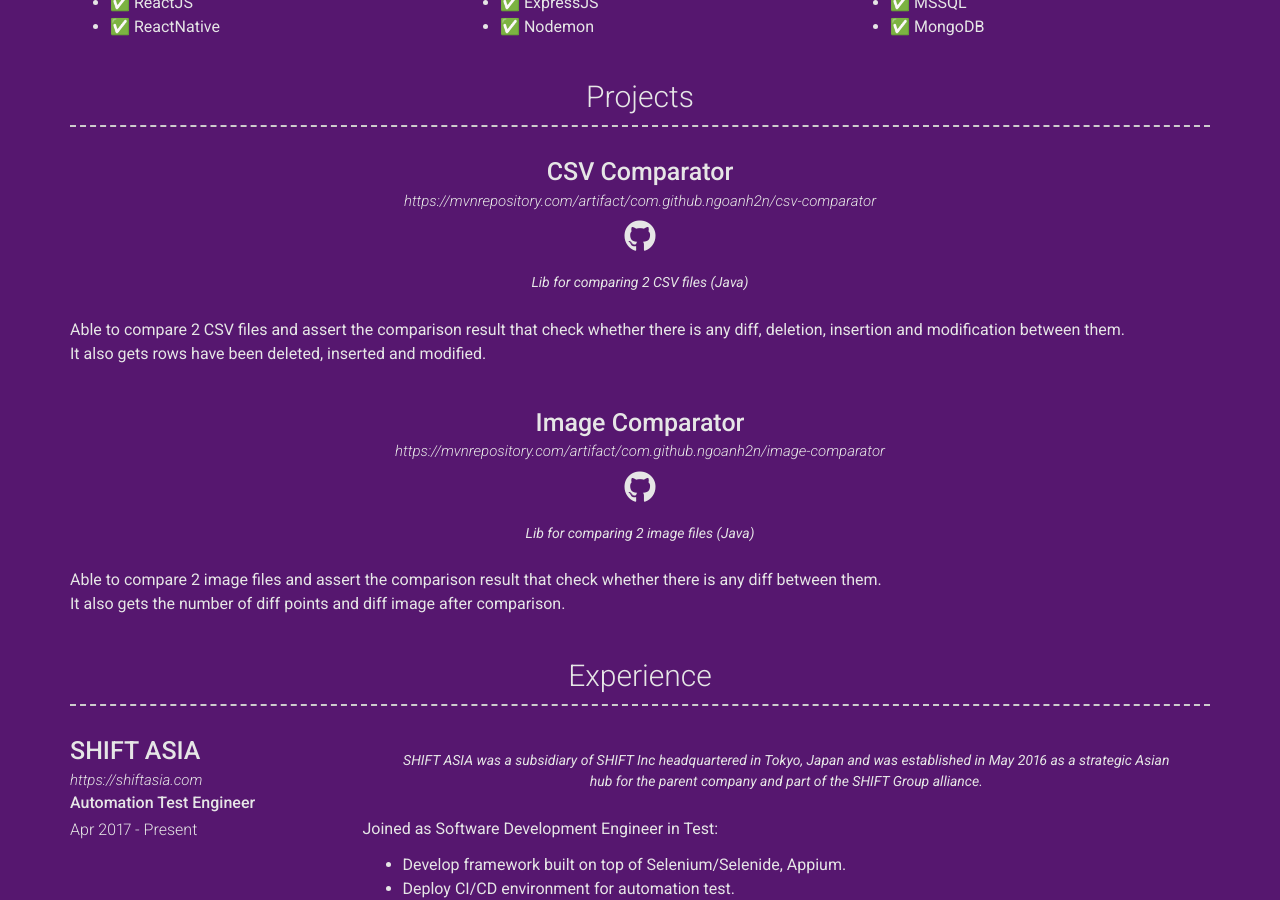
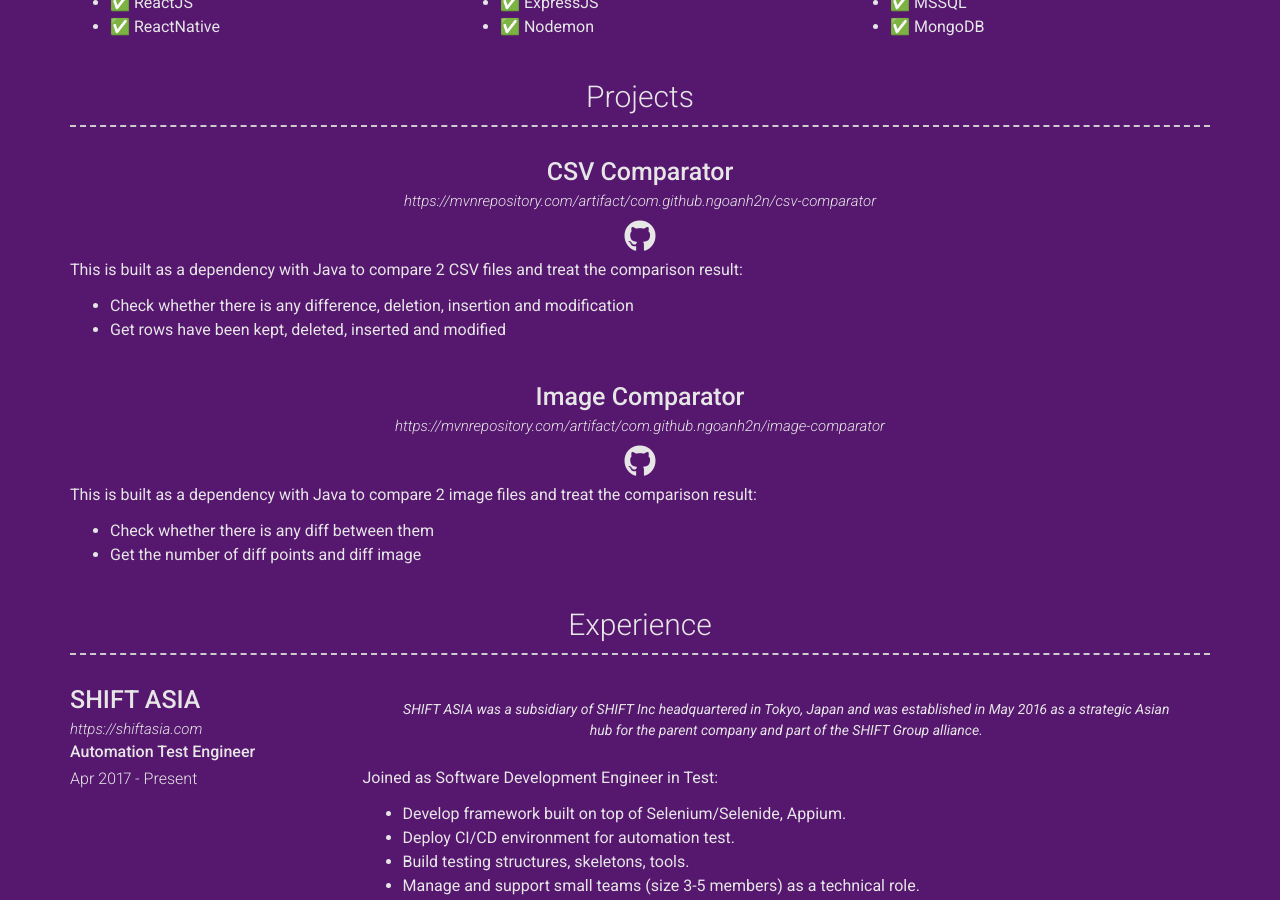
Before and after one commit to ngoanh2n/ngoanh2n.github.io, a Jekyll site: the page built from index.md, in a window 1280 px wide and 900 px high, scrolled down 1280 px. Built offline with Jekyll 4.4.1, drawn with Linux system fonts in a browser that asks for light colours; nearby versions of some CDN libraries; a style sheet for code colours, icons or effects is not loaded.

Commit message:
[data] Update desc for projects

```diff
--- a/_data/projects.yml
+++ b/_data/projects.yml
@@ -2,18 +2,20 @@
   name: CSV Comparator
   link: https://mvnrepository.com/artifact/com.github.ngoanh2n/csv-comparator
   github: ngoanh2n/csv-comparator
-  quote: >
-    Lib for comparing 2 CSV files (Java)
+  # quote: >
+  #   This is built as a dependency with Java to compare 2 CSV files and
+  #   assert the comparison result that check whether there is any diff, deletion, insertion and modification between them.
+  #   It also gets rows have been deleted, inserted and modified.
   description: |
-    Able to compare 2 CSV files and assert the comparison result
-    that check whether there is any diff, deletion, insertion and modification between them.<br>
-    It also gets rows have been deleted, inserted and modified.
+    This is built as a dependency with Java to compare 2 CSV files and treat the comparison result:
+    - Check whether there is any difference, deletion, insertion and modification
+    - Get rows have been kept, deleted, inserted and modified
+
 - layout: top-middle
   name: Image Comparator
   link: https://mvnrepository.com/artifact/com.github.ngoanh2n/image-comparator
   github: ngoanh2n/image-comparator
-  quote: >
-    Lib for comparing 2 image files (Java)
   description: |
-    Able to compare 2 image files and assert the comparison result that check whether there is any diff between them.<br>
-    It also gets the number of diff points and diff image after comparison.
+    This is built as a dependency with Java to compare 2 image files and treat the comparison result:
+    - Check whether there is any diff between them
+    - Get the number of diff points and diff image
```
